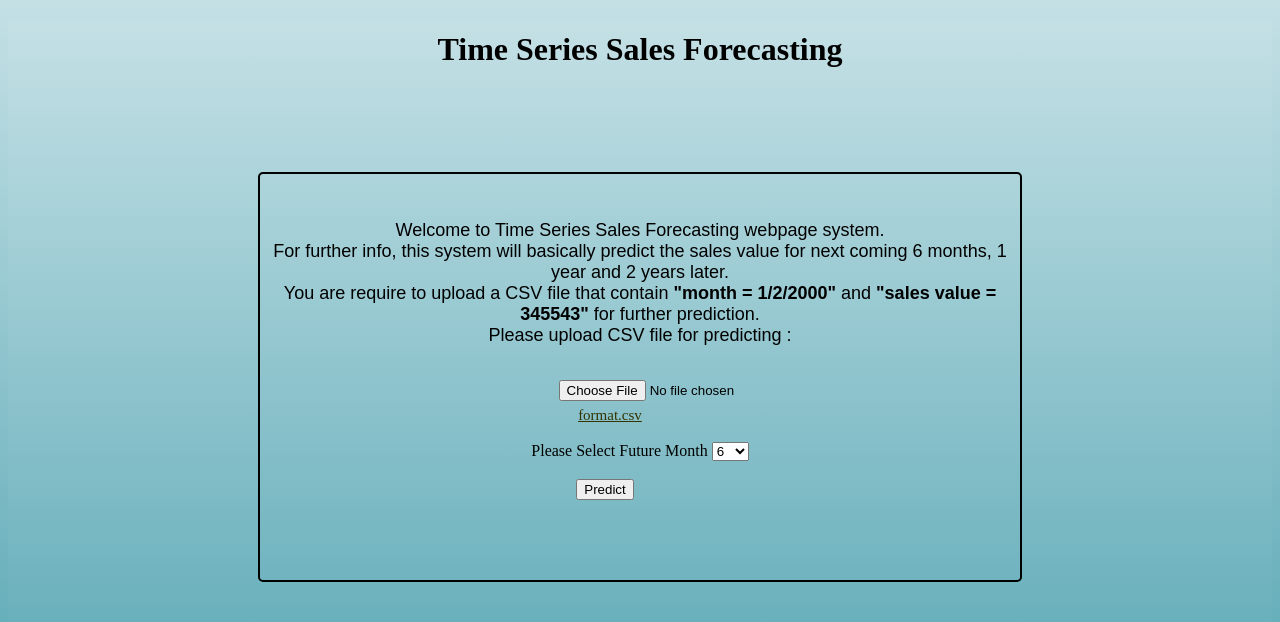
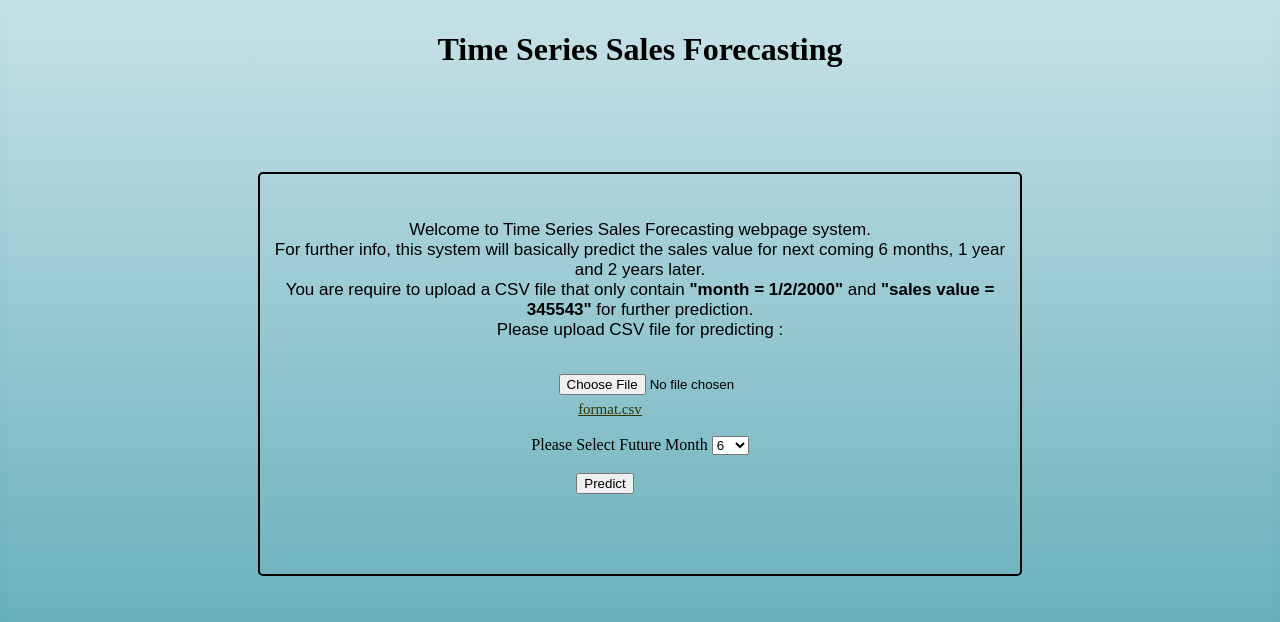
Before and after one commit to wenjun0903/WJ_Project, a Flask app: page / in a window 1280 px wide. Shown: the top 622 px of the page. Run offline with Flask 2, Linux system fonts and the light colour scheme; some libraries are stand-ins or nearby versions.

Commit message:
Update index.html

```diff
--- a/templates/index.html
+++ b/templates/index.html
@@ -27,7 +27,7 @@
 
                         p span {
                           display: block;
-                          font-size: 18px;
+                          font-size: 17px;
                           font-family: Arial, Helvetica, sans-serif;
                         }
 
@@ -65,7 +65,7 @@
                             <div class = "upload">
                                 <p> <span>Welcome to Time Series Sales Forecasting webpage system.</span>
                                 <span>For further info, this system will basically predict the sales value for next coming 6 months, 1 year and 2 years later. </span>
-                                <span>You are require to upload a CSV file that contain <b>"month = 1/2/2000" </b> and <b> "sales value = 345543" </b> for further prediction.</span>
+                                <span>You are require to upload a CSV file that only contain <b>"month = 1/2/2000" </b> and <b> "sales value = 345543" </b> for further prediction.</span>
                                 <span>Please upload CSV file for predicting :</span></p>
                                 </br>
 
```
